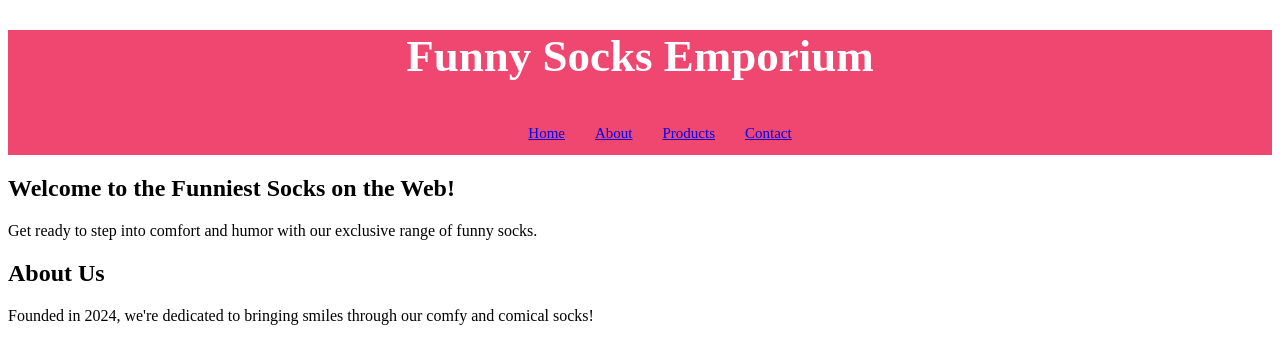
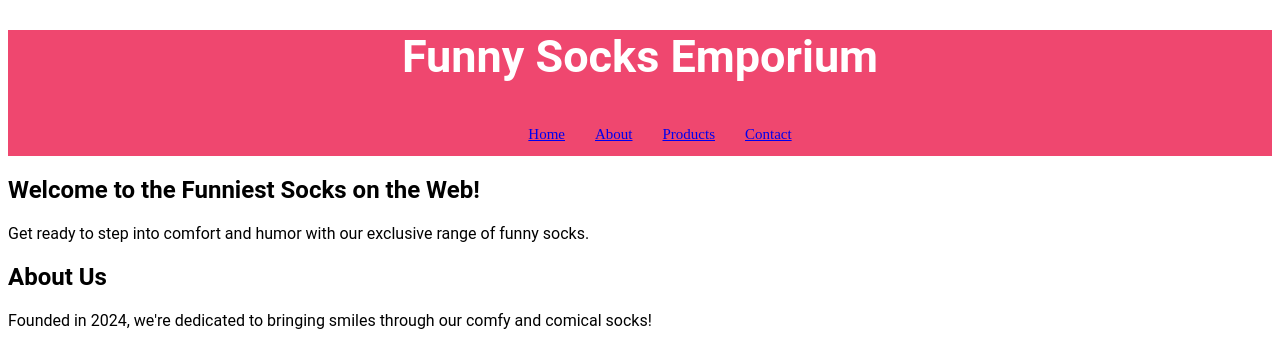
Before and after one commit to DesG01211517/funny-socks-css, a plain HTML site: page index.html in a window 1280 px wide. Shown: the top 342 px of the page. Drawn offline with Linux system fonts and the light colour scheme.

Commit message:
updating fonts

```diff
--- a/css/styles.css
+++ b/css/styles.css
@@ -1,3 +1,8 @@
+.roboto-bold {
+    font-family: "Roboto", sans-serif;
+    font-weight: 700;
+    font-style: normal;
+}
 html {
 /* CSS HEX */
 --bright-pink-crayola: #ef476fff;
@@ -6,12 +11,17 @@ html {
 --blue-ncs: #118ab2ff;
 --midnight-green: #073b4cff;
 }
+body{ font-family: "roboto", sans-serif;;}
 
-header {background-color: #ef476fff;}
+header {
+    background-color: #ef476fff;
+    font-family: roboto-bold;
+}
 
 h1 {
     color: white;
     font-size: 45px;
+    font-family: "roboto", sans-serif;
     text-align: center;}
 
 
```
Also changed, not shown: index.html (+0 -1 lines), 1 other file.
